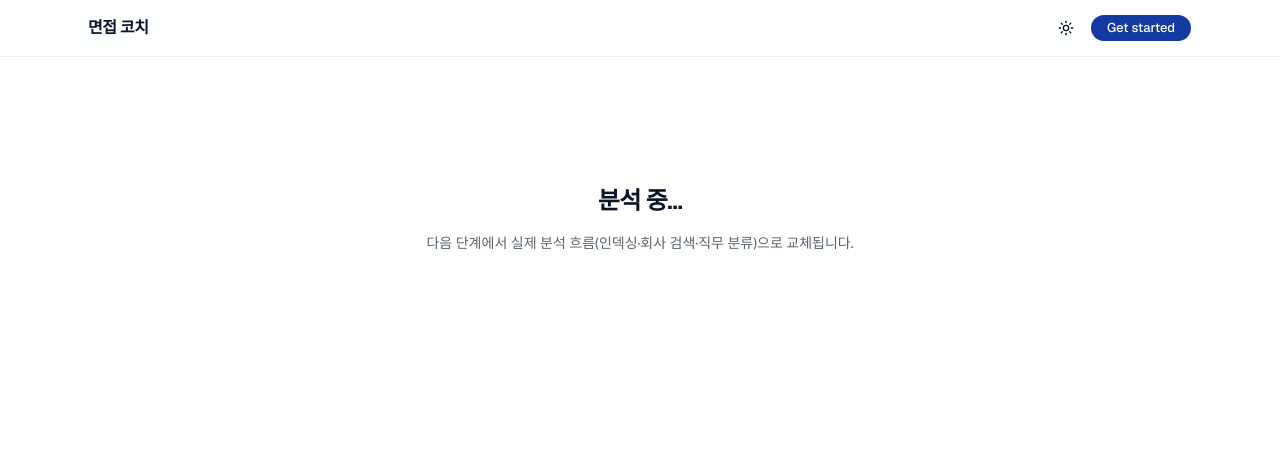
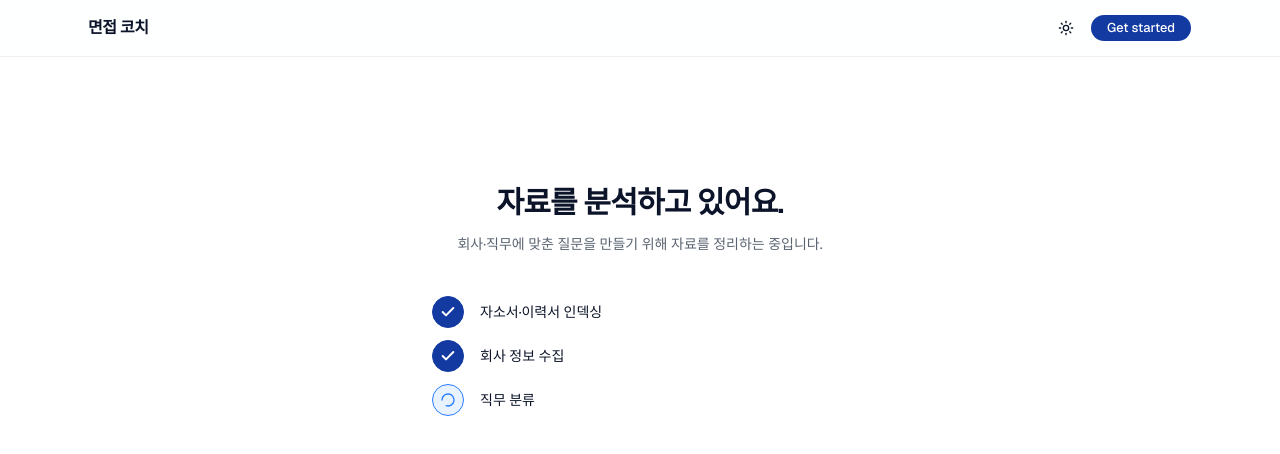
Before and after one commit to soma17th-ai29/AI-Interview-Coach, a Next.js app in the folder frontend/: page /analyzing in a window 1280 px wide. Shown: the top 454 px of the page. Built offline with nearby package versions, Linux system fonts and the light colour scheme; a web font is replaced by a local one.

Commit message:
feat: 분석 중 화면 (단계별 진행 인디케이터)

```diff
--- a/frontend/src/app/analyzing/page.tsx
+++ b/frontend/src/app/analyzing/page.tsx
@@ -1,10 +1,114 @@
+"use client";
+
+import * as React from "react";
+import { useRouter } from "next/navigation";
+import { Check, Loader2 } from "lucide-react";
+import { AnimatePresence, motion } from "motion/react";
+
+import { cn } from "@/lib/utils";
+
+// 백엔드 통합 전: 가짜 progressing simulation.
+// 머지 후엔 실제 stage 이벤트(SSE 또는 polling)에 맞춰 currentIdx 갱신.
+const STEPS = [
+  { id: "indexing", label: "자소서·이력서 인덱싱", duration: 1800 },
+  { id: "company", label: "회사 정보 수집", duration: 2200 },
+  { id: "job", label: "직무 분류", duration: 1500 },
+];
+
+const READY_DELAY_MS = 1200;
+
 export default function AnalyzingPage() {
+  const router = useRouter();
+  const [currentIdx, setCurrentIdx] = React.useState(0);
+
+  // 단계 진행
+  React.useEffect(() => {
+    if (currentIdx >= STEPS.length) return;
+    const id = setTimeout(() => {
+      setCurrentIdx((i) => i + 1);
+    }, STEPS[currentIdx].duration);
+    return () => clearTimeout(id);
+  }, [currentIdx]);
+
+  // 모든 단계 완료 시 면접 화면으로
+  React.useEffect(() => {
+    if (currentIdx < STEPS.length) return;
+    const id = setTimeout(() => router.push("/interview"), READY_DELAY_MS);
+    return () => clearTimeout(id);
+  }, [currentIdx, router]);
+
+  const allDone = currentIdx >= STEPS.length;
+
   return (
-    <div className="mx-auto flex w-full max-w-xl flex-col items-center gap-4 px-4 py-32 text-center">
-      <h1 className="text-2xl font-semibold tracking-tight">분석 중…</h1>
-      <p className="text-sm text-muted-foreground">
-        다음 단계에서 실제 분석 흐름(인덱싱·회사 검색·직무 분류)으로 교체됩니다.
-      </p>
+    <div className="mx-auto flex w-full max-w-md flex-col gap-10 px-4 py-24 sm:py-32">
+      <div className="flex flex-col items-center gap-3 text-center">
+        <h1 className="text-2xl font-semibold tracking-tight sm:text-3xl">
+          {allDone ? "면접 준비 완료." : "자료를 분석하고 있어요."}
+        </h1>
+        <p className="text-sm leading-relaxed text-muted-foreground">
+          {allDone
+            ? "잠시 후 첫 질문이 시작됩니다."
+            : "회사·직무에 맞춘 질문을 만들기 위해 자료를 정리하는 중입니다."}
+        </p>
+      </div>
+
+      <ol className="flex flex-col gap-3">
+        {STEPS.map((step, i) => {
+          const status =
+            i < currentIdx ? "done" : i === currentIdx ? "active" : "pending";
+          return (
+            <motion.li
+              key={step.id}
+              animate={{ opacity: status === "pending" ? 0.45 : 1 }}
+              transition={{ duration: 0.3 }}
+              className="flex items-center gap-4"
+            >
+              <span
+                className={cn(
+                  "flex size-8 shrink-0 items-center justify-center rounded-full border transition-colors",
+                  status === "done" &&
+                    "border-primary bg-primary text-primary-foreground",
+                  status === "active" &&
+                    "border-accent bg-accent/10 text-accent",
+                  status === "pending" &&
+                    "border-border bg-muted/40 text-muted-foreground",
+                )}
+              >
+                {status === "done" ? (
+                  <Check className="size-4" strokeWidth={3} />
+                ) : status === "active" ? (
+                  <Loader2 className="size-4 animate-spin" />
+                ) : (
+                  <span className="font-mono text-xs">{i + 1}</span>
+                )}
+              </span>
+              <p
+                className={cn(
+                  "text-sm",
+                  status === "active" && "font-medium text-foreground",
+                  status === "pending" && "text-muted-foreground",
+                )}
+              >
+                {step.label}
+              </p>
+            </motion.li>
+          );
+        })}
+      </ol>
+
+      <AnimatePresence>
+        {allDone && (
+          <motion.div
+            initial={{ opacity: 0, y: 8 }}
+            animate={{ opacity: 1, y: 0 }}
+            transition={{ duration: 0.4 }}
+            className="flex items-center justify-center gap-2 text-sm text-muted-foreground"
+          >
+            <Check className="size-4 text-primary" strokeWidth={3} />
+            <span>모든 준비가 끝났습니다.</span>
+          </motion.div>
+        )}
+      </AnimatePresence>
     </div>
   );
 }
--- /dev/null
+++ b/frontend/src/app/interview/page.tsx
@@ -0,0 +1,10 @@
+export default function InterviewPage() {
+  return (
+    <div className="mx-auto flex w-full max-w-xl flex-col items-center gap-4 px-4 py-32 text-center">
+      <h1 className="text-2xl font-semibold tracking-tight">면접 진행</h1>
+      <p className="text-sm text-muted-foreground">
+        다음 단계에서 채팅 형식의 질문/답변 흐름으로 교체됩니다.
+      </p>
+    </div>
+  );
+}
```
